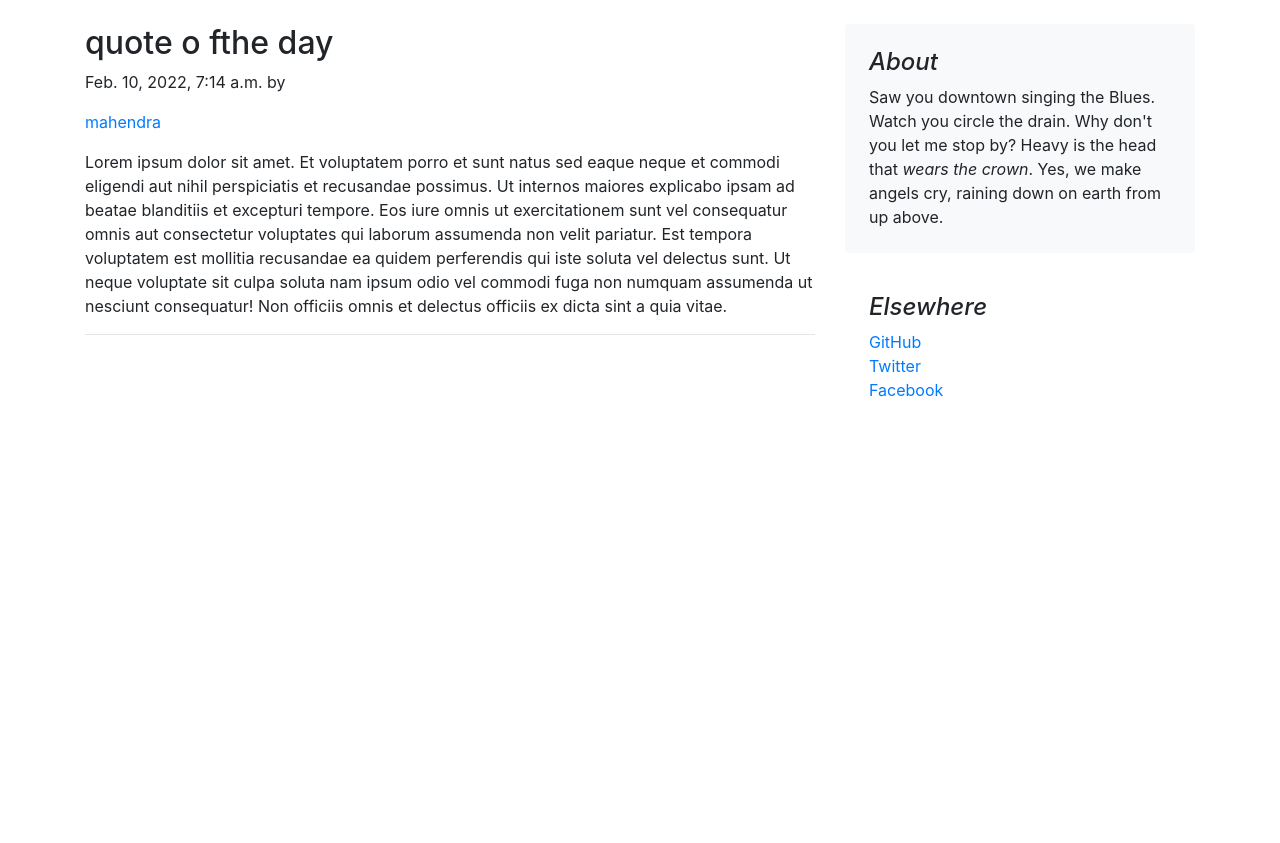
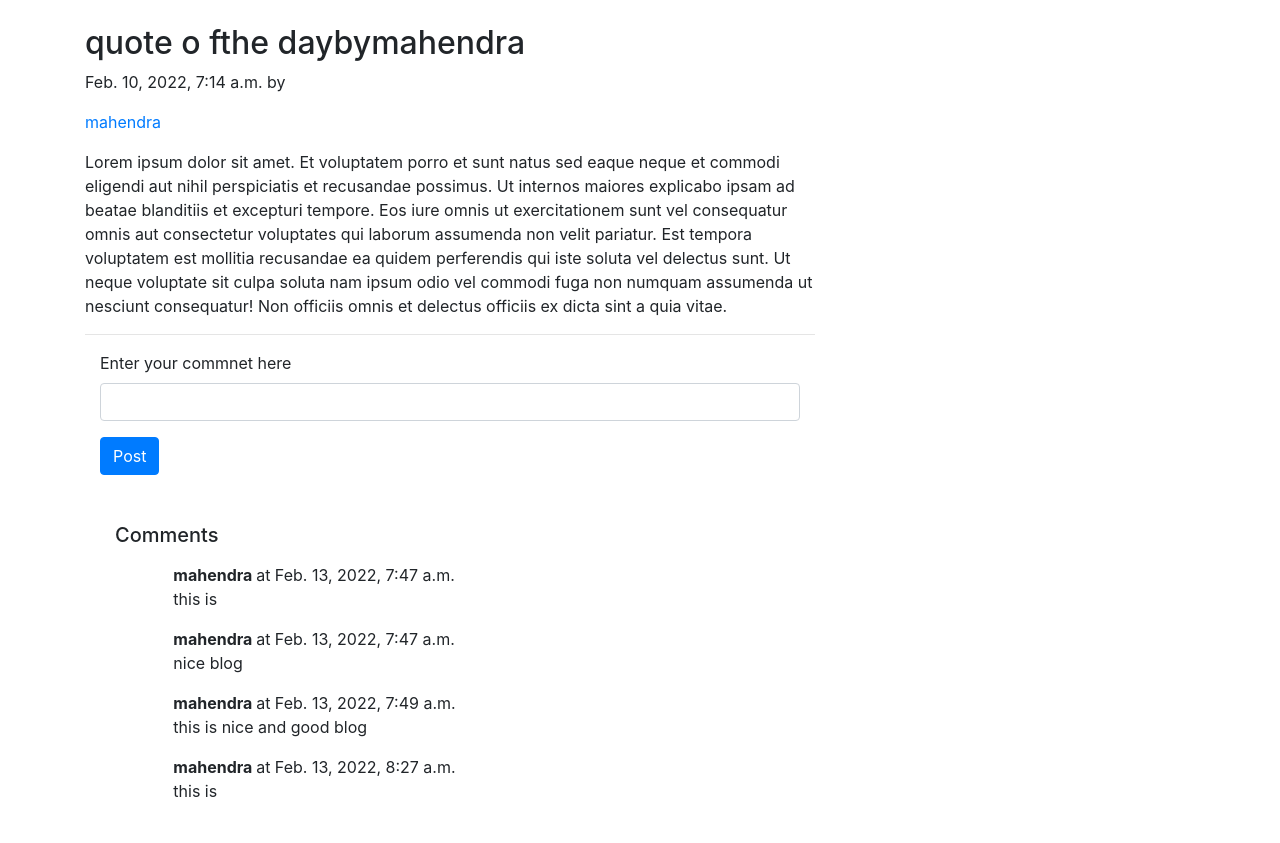
Before and after one commit to mahendrayadav786/codeholic, a Django app: a page that uses templates/blog/blogpost.html in a window 1280 px wide. Shown: the part 56-899 px from the top of the page. Before the commit the page ends 453 px from the top, so only its background shows below. Run offline with Django 3.2, Linux system fonts and the light colour scheme; data comes from the database, SQL or seed files in the repository; both versions use the stored data as it was after the commit.

Commit message:
make comment model, comment template, learn abou first(), made to comment work

```diff
--- a/blog/admin.py
+++ b/blog/admin.py
@@ -1,5 +1,5 @@
 from django.contrib import admin
-from .models import Post
+from .models import Post, Blogcomment
 # Register your models here.
 
-admin.site.register(Post)
+admin.site.register((Post, Blogcomment))
--- a/blog/models.py
+++ b/blog/models.py
@@ -1,5 +1,7 @@
+from django.contrib.auth.models import User
 from django.db import models
 # Create your models here.
+from django.utils.timezone import now
 
 
 class Post(models.Model):
@@ -12,3 +14,12 @@ class Post(models.Model):
 
      def __str__(self):
           return self.title + "by" + self.author
+
+
+class Blogcomment(models.Model):
+     sno = models.AutoField(primary_key=True)
+     comment = models.TextField()
+     user = models.ForeignKey(User, on_delete= models.CASCADE)
+     post = models.ForeignKey(Post, on_delete= models.CASCADE)
+     parent = models.ForeignKey("self", on_delete= models.CASCADE, null = True)
+     timestamp = models.DateTimeField(default = now)
--- a/blog/urls.py
+++ b/blog/urls.py
@@ -2,6 +2,7 @@ from django.contrib import admin
 from django.urls import path, include
 from . import views
 urlpatterns = [
-    path("", views.bloghome, name='home'),
-    path("<str:slug>", views.blogpost, name='home')
+    path('postComment', views.postComment, name="postComment"),
+    path('', views.bloghome, name="bloghome"),
+    path('<str:slug>', views.blogpost, name="blogpost"),
 ]
--- a/blog/views.py
+++ b/blog/views.py
@@ -1,5 +1,7 @@
-from django.shortcuts import render, HttpResponse
-from .models import Post
+from django.shortcuts import render, HttpResponse, redirect
+from .models import Post, Blogcomment
+from django.contrib import messages
+
 # Create your views here.
 def bloghome(request):
       all_post = Post.objects.all()
@@ -10,6 +12,20 @@ def bloghome(request):
       return render(request, "blog/bloghome.html", context)
 
 def blogpost(request, slug):
-    blog_post = Post.objects.filter(slug=slug)
-    context = {"blog_post": blog_post}
+    post = Post.objects.filter(slug=slug).first()
+    comments = Blogcomment.objects.filter(post=post)
+    context = {"post": post, "comments": comments, "user": request.user}
     return render(request, "blog/blogpost.html", context)
+
+
+def postComment(request):
+    if request.method == "POST":
+        comment = request.POST.get("comment")
+        user = request.user
+        postSno = request.POST.get("postSno")
+        post = Post.objects.get(sn=postSno)
+        comment = Blogcomment(comment = comment, user =user, post=post)
+        comment.save()
+        messages.success(request, "Your comment has been posted successfully")
+
+    return redirect(f"/blog/{post.slug}")
--- a/myblog/settings.py
+++ b/myblog/settings.py
@@ -120,6 +120,8 @@ USE_TZ = True
 # https://docs.djangoproject.com/en/2.0/howto/static-files/
 
 STATIC_URL = '/static/'
+MEDIA_URL = '/media/'
+MEDIA_ROOT = os.path.join(BASE_DIR , 'media')
 MESSAGE_TAGS = {
     messages.ERROR: "danger",
 }
--- a/templates/blog/blogpost.html
+++ b/templates/blog/blogpost.html
@@ -3,13 +3,13 @@
 {% block title %}Blogpost {% endblock title %}
 
 {% block body %}
-{% for post in blog_post %}
+
 <div class="container my-4">
 <div class="row">
     <div class="col-md-8 blog-main">
         <div class="blog-post">
-        <h2 class="blog-post-title">{{post.title}}</h2>
-        <p class="blog-post-meta">{{post.timestamp}} by</p> <a href="#">{{post.author}}</a></p>
+        <h2 class="blog-post-title">{{ post }}</h2>
+        <p class="blog-post-meta">{{ post.timestamp }} by</p> <a href="#">{{ post.author }}</a></p>
 
         <p>{{ post.content }}</p>
         <hr>
@@ -17,31 +17,37 @@
 
 
 
-    </div><!-- /.blog-main -->
-
-    <aside class="col-md-4 blog-sidebar">
-      <div class="p-4 mb-3 bg-light rounded">
-        <h4 class="font-italic">About</h4>
-        <p class="mb-0">Saw you downtown singing the Blues. Watch you circle the drain. Why don't you let me stop by? Heavy is the head that <em>wears the crown</em>. Yes, we make angels cry, raining down on earth from up above.</p>
-      </div>
 
 
+        <div class = "container">
+   <form action=" /blog/postComment" method = "post">
 
-      <div class="p-4">
-        <h4 class="font-italic">Elsewhere</h4>
-        <ol class="list-unstyled">
-          <li><a href="#">GitHub</a></li>
-          <li><a href="#">Twitter</a></li>
-          <li><a href="#">Facebook</a></li>
-        </ol>
-      </div>
-    </aside><!-- /.blog-sidebar -->
+       {% csrf_token %}
+  <div class="form-group">
+    <label for="comment">Enter your commnet here</label>
+    <input type="text" class="form-control" id="comment" name = "comment" aria-describedby="commentHelp">
 
   </div>
-</div>
+       <input type = "hidden" class = "form-control" name = "postSno" value="{{ post.sn }}">
+
+  <button type="submit" class="btn btn-primary">Post</button>
+       </form>
+            <br><br>
+<div class = "container">
+    <h5> Comments</h5>
+    <div>
+            {% for comment in comments %}
+    <div class="row my-3">
+        <div class="col-md-1  ">
+<!--        <img class="rounded mx-auto d-block w-100 p-2" src="/static/img/user.png"  alt="user">-->
+        </div>
+        <div class="col-md-11 ">
+        <b> {{comment.user.username}} </b> at {{comment.timestamp}}
+        <div>   {{comment.comment}} </div>
+    </div>
+    </div>
+    {% endfor %}
+        </div><!-- /.blog-main -->
 
 
-
-
-{% endfor %}
 {% endblock body %}
```
Also changed, not shown: blog/migrations/0004_blogcomment.py (added), db.sqlite3.
